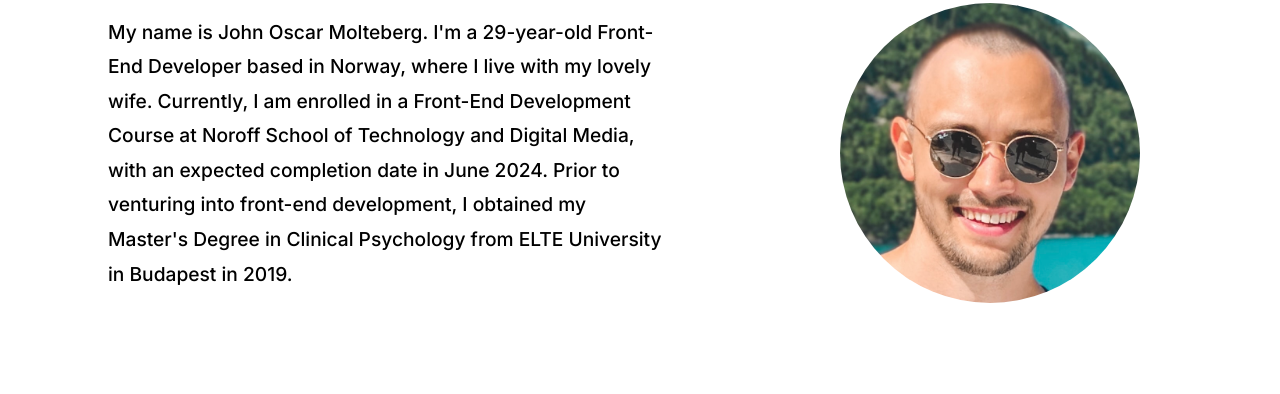
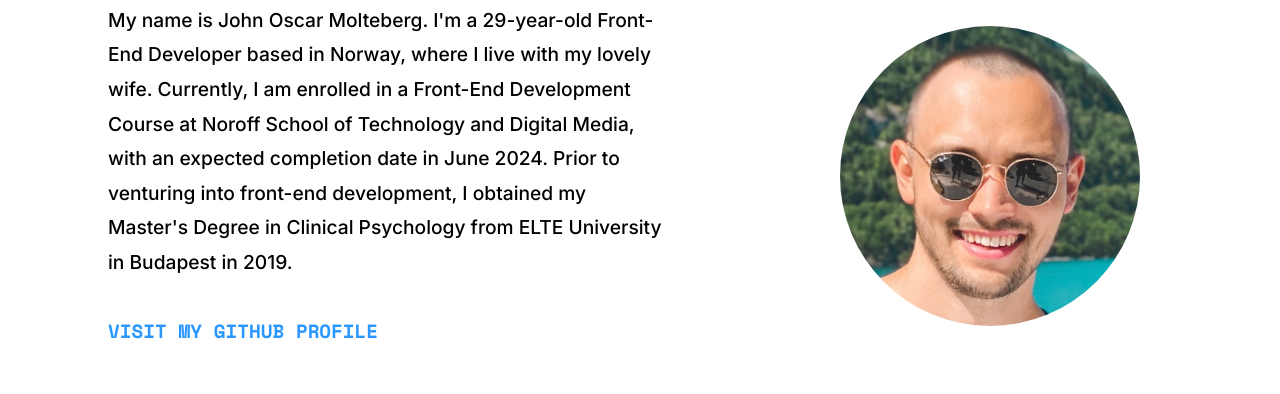
Before and after one commit to jomolteberg/jomolteberg.github.io, a plain HTML site: page index.html in a window 1280 px wide. Shown: the part 229-623 px from the top of the page. Drawn offline with nearby package versions, Linux system fonts and the light colour scheme; files whose address does not match are found by name.

Commit message:
Added github profile link

```diff
--- a/css/styles.css
+++ b/css/styles.css
@@ -105,6 +105,16 @@ a:visited {
   object-fit: cover;
 }
 
+.readMore {
+  color: #2997ff;
+  font-weight: 700;
+  font-size: 1.2rem;
+  margin-top: 1rem;
+  cursor: pointer;
+  font-family: "Space Mono", monospace;
+  text-transform: uppercase;
+}
+
 .projects-container {
   display: flex;
   flex-direction: column;
--- a/index.html
+++ b/index.html
@@ -37,6 +37,9 @@
               completion date in June 2024. Prior to venturing into front-end
               development, I obtained my Master's Degree in Clinical Psychology
               from ELTE University in Budapest in 2019.
+              <br>
+              <br>
+             <a href="www.github.com/jomolteberg" class="readMore">Visit my github profile</a>
             </div>
             <div class="about-image">
               <img
```
